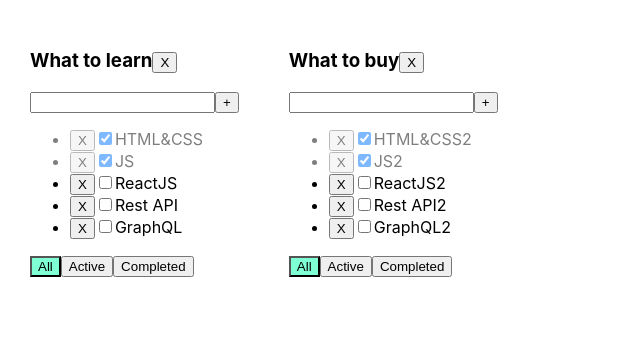
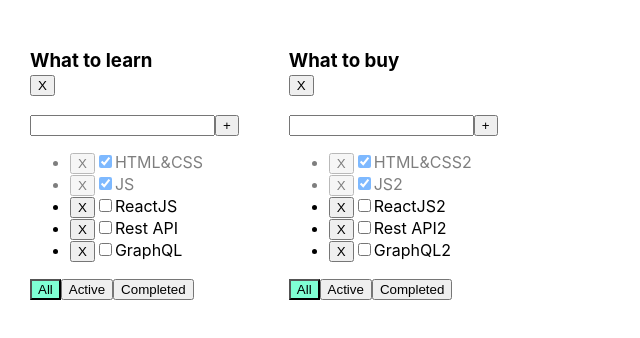
Before and after one commit to Sheih101/todolist, a React (Create React App) app: page / in a window 1280 px wide. Shown: the top 338 px of the page, without its empty margins (0-640 px from the left). Built offline with nearby package versions, Linux system fonts and the light colour scheme.

Commit message:
button was added

```diff
--- a/src/App.tsx
+++ b/src/App.tsx
@@ -12,7 +12,6 @@ export type TodolistsType = {
 export type TasksStateType = {
     [key: string]: Array<TaskType>
 }
-
 
 export function App() {
     //state
--- a/src/Todolist.tsx
+++ b/src/Todolist.tsx
@@ -1,5 +1,6 @@
 import React, {ChangeEvent, KeyboardEvent, useState} from 'react';
 import {FilterValuesType} from "./App";
+import {Button} from "./components/Button/Button";
 //types
 export type TaskType = {
     id: string
@@ -45,11 +46,13 @@ export function Todolist(props: PropsType) {
     const onActiveClickHandler = () => props.changeFilter(props.todolistID, "active")
     const onCompletedClickHandler = () => props.changeFilter(props.todolistID, "completed")
 
-    return <div>
+    return (
+        <div>
             <h3>
                 {props.title}
-            <button onClick={onTodoRemoveClickHandler}>X</button>
+                <Button name={'X'} callBack={onTodoRemoveClickHandler}/>
             </h3>
+
             <div>
                 <input value={title}
                        onChange={onNewTitleChangeHandler}
@@ -93,4 +96,5 @@ export function Todolist(props: PropsType) {
                 </button>
             </div>
         </div>
+    )
 }
--- /dev/null
+++ b/src/components/Button/Button.tsx
@@ -0,0 +1,14 @@
+import React from 'react';
+
+type ButtonPropsType = {
+    name: string
+    callBack: () => void
+}
+
+export const Button = (props: ButtonPropsType) => {
+    return (
+        <div>
+            <button onClick={props.callBack}>{props.name}</button>
+        </div>
+    );
+};
```
Also changed, not shown: src/components/Button/Button.css (added). Lines whose indentation alone changed are shown as unchanged.
